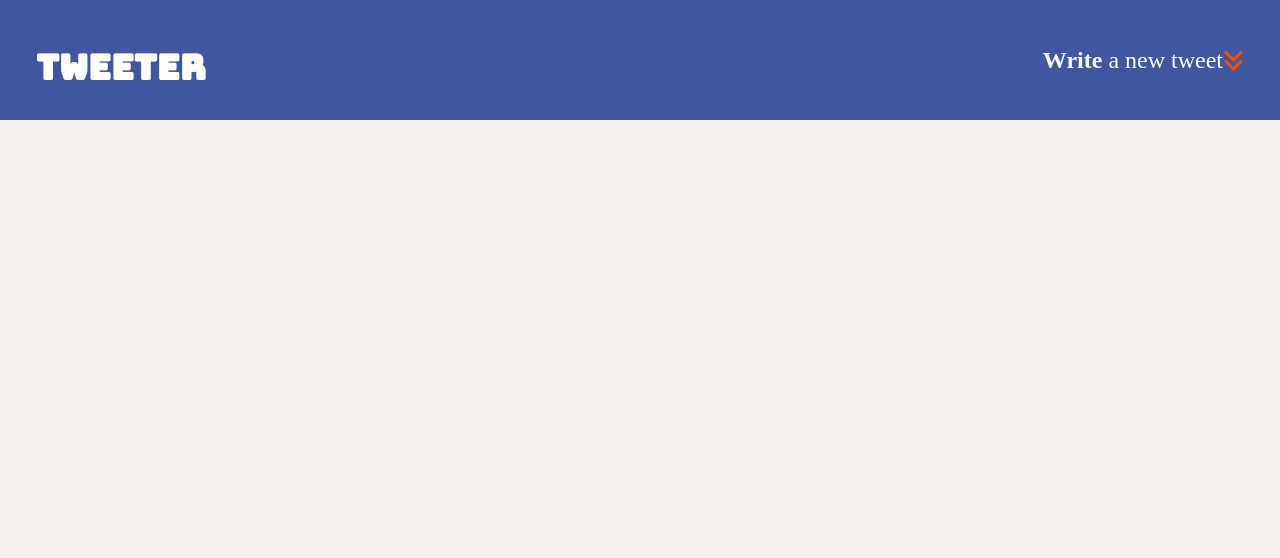
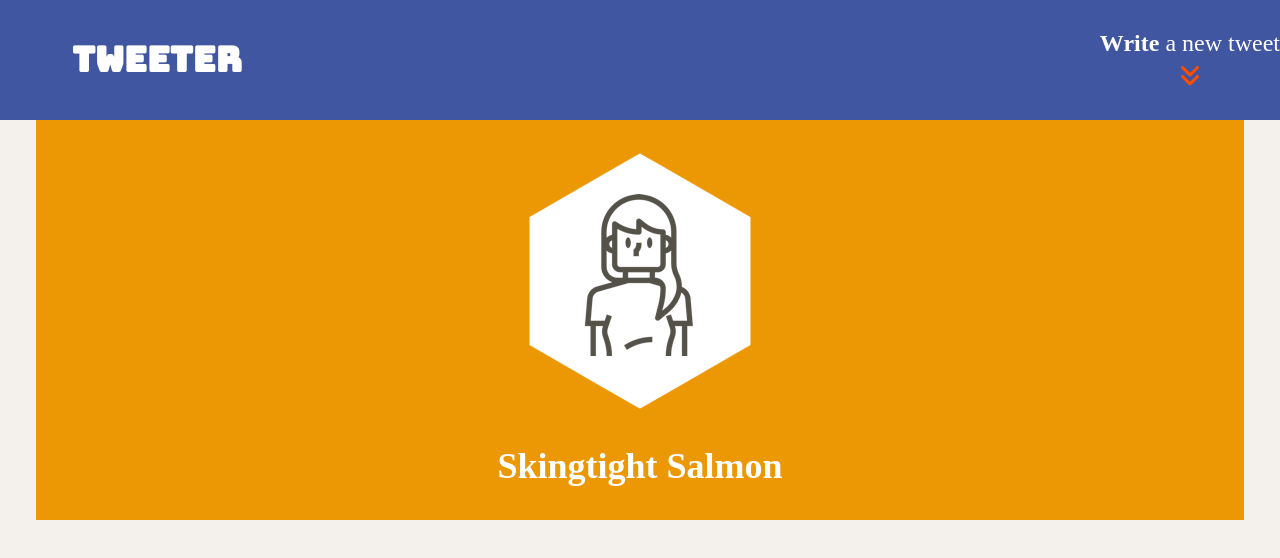
Before and after one commit to brettg17/tweeter, a website: page public/index.html in a window 1280 px wide. Drawn offline with nearby package versions, Linux system fonts and the light colour scheme.

Commit message:
created header.css for profile picture and name

```diff
--- a/public/index.html
+++ b/public/index.html
@@ -13,6 +13,7 @@
     <!-- App CSS -->
     <link rel="stylesheet" href="/styles/layout.css" type="text/css" />
     <link rel="stylesheet" href="/styles/nav.css" type="text/css" />
+    <link rel="stylesheet" href="/styles/header.css" type="text/css" />
 
 
     <!-- External JS -->
@@ -25,12 +26,27 @@
   <body>
     <!-- Top nav bar (fixed) -->
     <nav>
-      <span class="left-text"><b>tweeter</b></span>
-      <span class="right-text"><b>Write</b> a new tweet
-      <i class="fas fa-angle-double-down"></i></span>
-    </nav>
+      <nav>
+        <span class="left-text"><b>tweeter</b></span>
+        <div class="right-container">
+          <div class="write-tweet-container">
+            <span><b>Write</b> a new tweet</span>
+          </div>
+          <div class="icon-container">
+            <i class="fas fa-angle-double-down"></i>
+          </div>
+        </div>
+      </nav>
 
     <!-- Page-specific (main) content here -->
     <main class="container"></main>
+    <header>
+      <div class="profile-container">
+          <img src="/images/profile-hex.png">
+      <br>
+          <h2>Skingtight Salmon</h2>
+      </div>
+  </header>
+
   </body>
 </html>
--- /dev/null
+++ b/public/styles/header.css
@@ -0,0 +1,22 @@
+header {
+  display: flex;
+  align-items: center;
+  justify-content: center;
+  background-color: rgb(236, 151, 4);
+  margin: 0;
+  padding: 0;
+  height: 520px;
+  width: 100%;
+}
+
+.profile-container {
+  text-align: center;
+  margin-top: 150px;
+}
+.profile-picture {
+  margin-bottom: 5px
+}
+
+.name {
+ margin-top: 5px;
+}
--- a/public/styles/nav.css
+++ b/public/styles/nav.css
@@ -1,31 +1,51 @@
-/* to do: align double down below "write a new tweet" */
+/* to do: align double down below "write a new tweet"
+
+few areas that could be improved:
+
+    In your nav.css, you've used float: left and float: right to position your elements. While this works, it's not the most modern or flexible approach. Consider using Flexbox instead, which allows for more control and responsiveness. You can use display: flex; on your nav element, and then use justify-content: space-between; to position your elements on the far left and right.
+
+    The line-height property you've used to vertically center your text and icon is a bit of a hack and can lead to issues if your nav height changes. With Flexbox, you can use align-items: center; on your nav to vertically center your items.
+
+    The requirement specifies that the font color should be #FFFFFF, but you've set the color of your angle-double-down icon to rgb(255, 77, 0). You might want to adjust this to meet the requirement.
+
+    The requirement also specifies that the <span> within the <nav> should use Bungee as its default font-family. However, you've set the font-family of .right-text to Source Sans 3. You might want to adjust this to meet the requirement.
+*/
 
 
 nav {
+  position: fixed;
   color: #FFFFFF;
   background-color: #4056A1;
   height: 120px;
   width: 100%;
   padding-left: 1.5em;
   padding-right: 1.5em;
-
 }
 
 .left-text {
   float: left;
-  font-family: bungee;
+  font-family: 'Bungee', sans-serif;
   font-size: 35px;
-  line-height: 135px;
+  line-height: 120px;
+}
+
+.right-container {
+  float: right;
+  display: flex;
+  flex-direction: column;
+  justify-content: center;
+  align-items: center;
+  height: 100%;
+}
+
+.write-tweet-container {
+  margin-bottom: 5px;
 }
 
 .right-text {
-  float: right;
-  font-family: Source Sans 3;
-  line-height: 120px;
+  font-family: 'Source Sans 3', sans-serif;
 }
 
 .fa-angle-double-down {
-  float:right;
-  line-height: 120px;
-  color: rgb(255, 77, 0)
+  color: rgb(255, 77, 0);
 }
--- a/server/data-files/initial-tweets.json
+++ b/server/data-files/initial-tweets.json
@@ -8,7 +8,7 @@
     "content": {
       "text": "If I have seen further it is by standing on the shoulders of giants"
     },
-    "created_at": 1710166033543
+    "created_at": 1710188855662
   },
   {
     "user": {
@@ -19,6 +19,6 @@
     "content": {
       "text": "Je pense , donc je suis"
     },
-    "created_at": 1710252433543
+    "created_at": 1710275255662
   }
 ]
```
